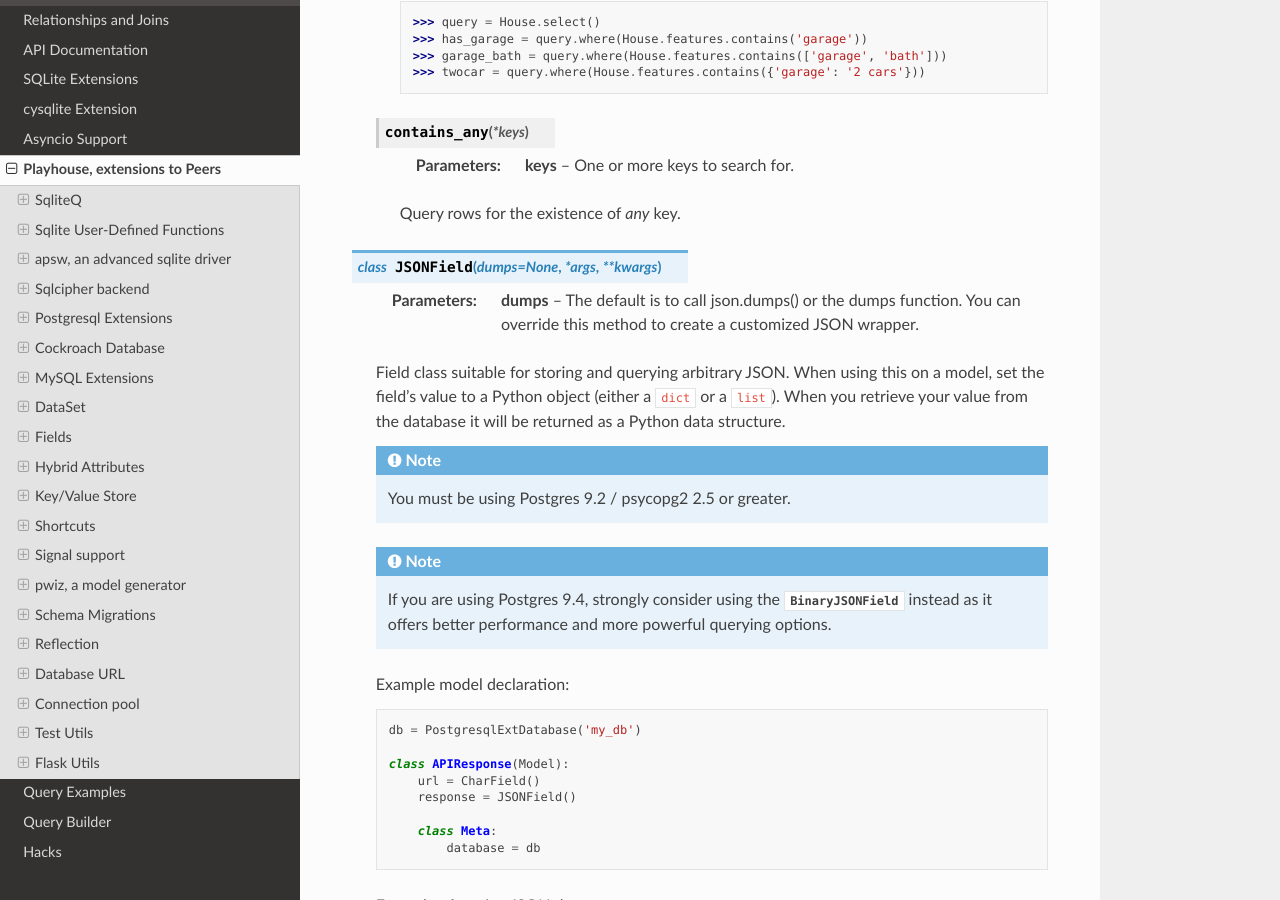
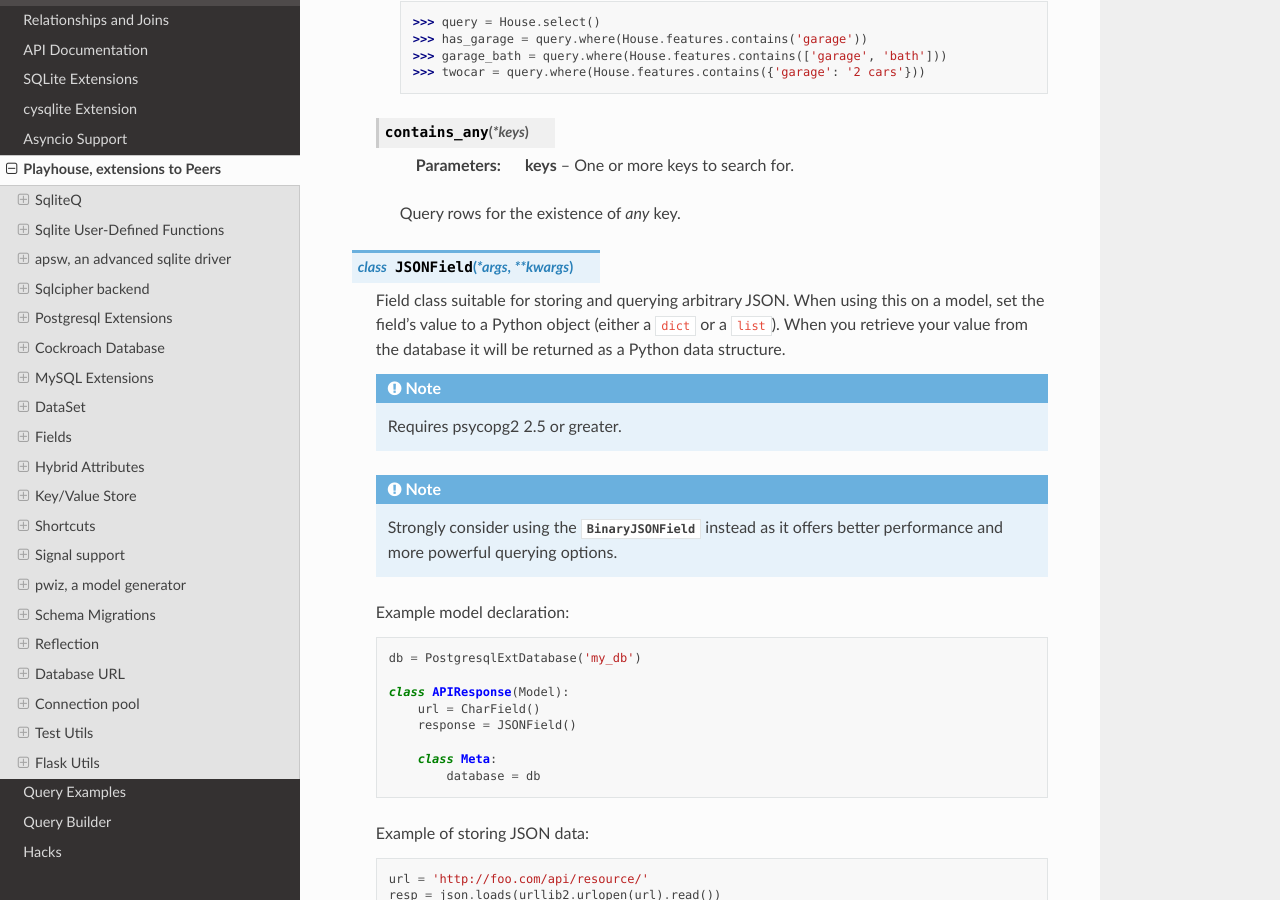
Before and after one commit to Star-DreamDev/myPeers, a Sphinx documentation site: the page built from docs/peers/playhouse.rst, in a window 1280 px wide and 900 px high, scrolled down 26271 px. Built offline with Sphinx 7.4.7 and the Read the Docs theme 2.0.0, drawn with Linux system fonts in a browser that asks for light colours; the version number could not be read and is left out; some of the changed text lies outside the part shown.

Commit message:
Clarify some notes in changelog, remove dumps= parameter.

```diff
--- a/docs/peers/playhouse.rst
+++ b/docs/peers/playhouse.rst
@@ -1342,22 +1342,18 @@ postgres_ext API notes
 
         Query rows for the existence of *any* key.
 
-.. py:class:: JSONField(dumps=None, *args, **kwargs)
-
-    :param dumps: The default is to call json.dumps() or the dumps function.
-        You can override this method to create a customized JSON wrapper.
+.. py:class:: JSONField(*args, **kwargs)
 
     Field class suitable for storing and querying arbitrary JSON. When using
     this on a model, set the field's value to a Python object (either a
     ``dict`` or a ``list``). When you retrieve your value from the database it
     will be returned as a Python data structure.
 
-    .. note:: You must be using Postgres 9.2 / psycopg2 2.5 or greater.
+    .. note:: Requires psycopg2 2.5 or greater.
 
     .. note::
-        If you are using Postgres 9.4, strongly consider using the
-        :py:class:`BinaryJSONField` instead as it offers better performance and
-        more powerful querying options.
+        Strongly consider using the :py:class:`BinaryJSONField` instead as it
+        offers better performance and more powerful querying options.
 
     Example model declaration:
 
@@ -1447,10 +1443,7 @@ postgres_ext API notes
         get_data(APIResponse.data['foo']['bar'][0].as_json())
         # 'i1'
 
-.. py:class:: BinaryJSONField(dumps=None, *args, **kwargs)
-
-    :param dumps: The default is to call json.dumps() or the dumps function.
-      You can override this method to create a customized JSON wrapper.
+.. py:class:: BinaryJSONField(*args, **kwargs)
 
     Store and query arbitrary JSON documents. Data should be stored using
     normal Python ``dict`` and ``list`` objects, and when data is returned from
@@ -1464,7 +1457,7 @@ postgres_ext API notes
         By default BinaryJSONField will use a GiST index. To disable this,
         initialize the field with ``index=False``.
 
-    .. note:: You must be using Postgres 9.4 / psycopg2 2.5 or newer. If you are using Postgres 9.2 or 9.3, you can use the regular :py:class:`JSONField` instead.
+    .. note:: You must be using Postgres 9.4 / psycopg2 2.5 or newer.
 
     .. py:method:: contains(other)
 
```
Also changed, not shown: CHANGELOG.md (+8 -4 lines), 1 other file.
